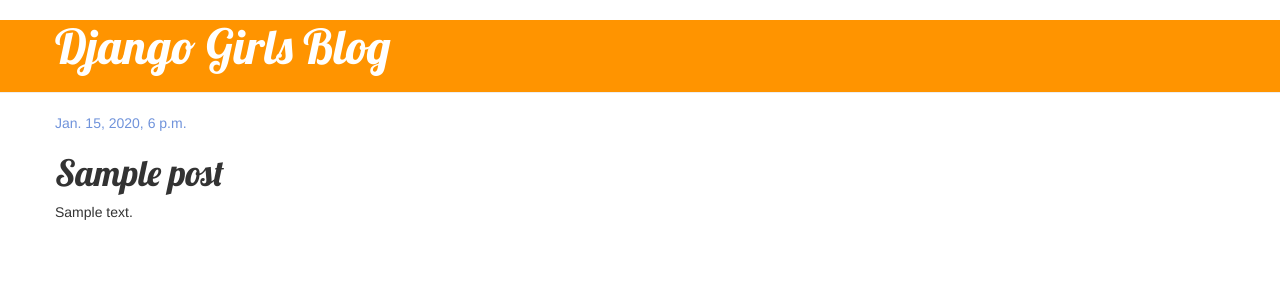
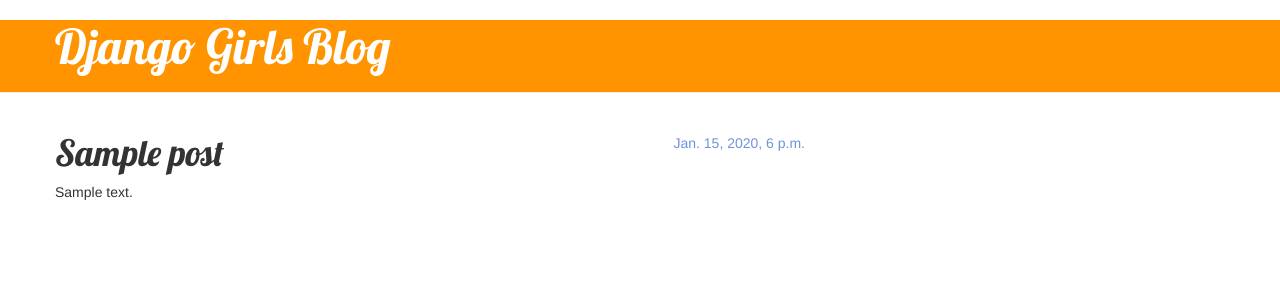
Before and after one commit to Jay-gt/my-first-blog, a Django app: page /post/1/ in a window 1280 px wide. Shown: the top 300 px of the page. Run offline with Django 3.2, Linux system fonts and the light colour scheme; tables that the repository leaves empty hold one stand-in row (values such as "Sample post"); some libraries are stand-ins or nearby versions.

Commit message:
show the detail of each post

```diff
--- a/static/css/blog.css
+++ b/static/css/blog.css
@@ -20,7 +20,7 @@
 }
 
 .date {
-    /*float: left;*/
+    float: right;
     color: #7093DB;
 }
 
```
